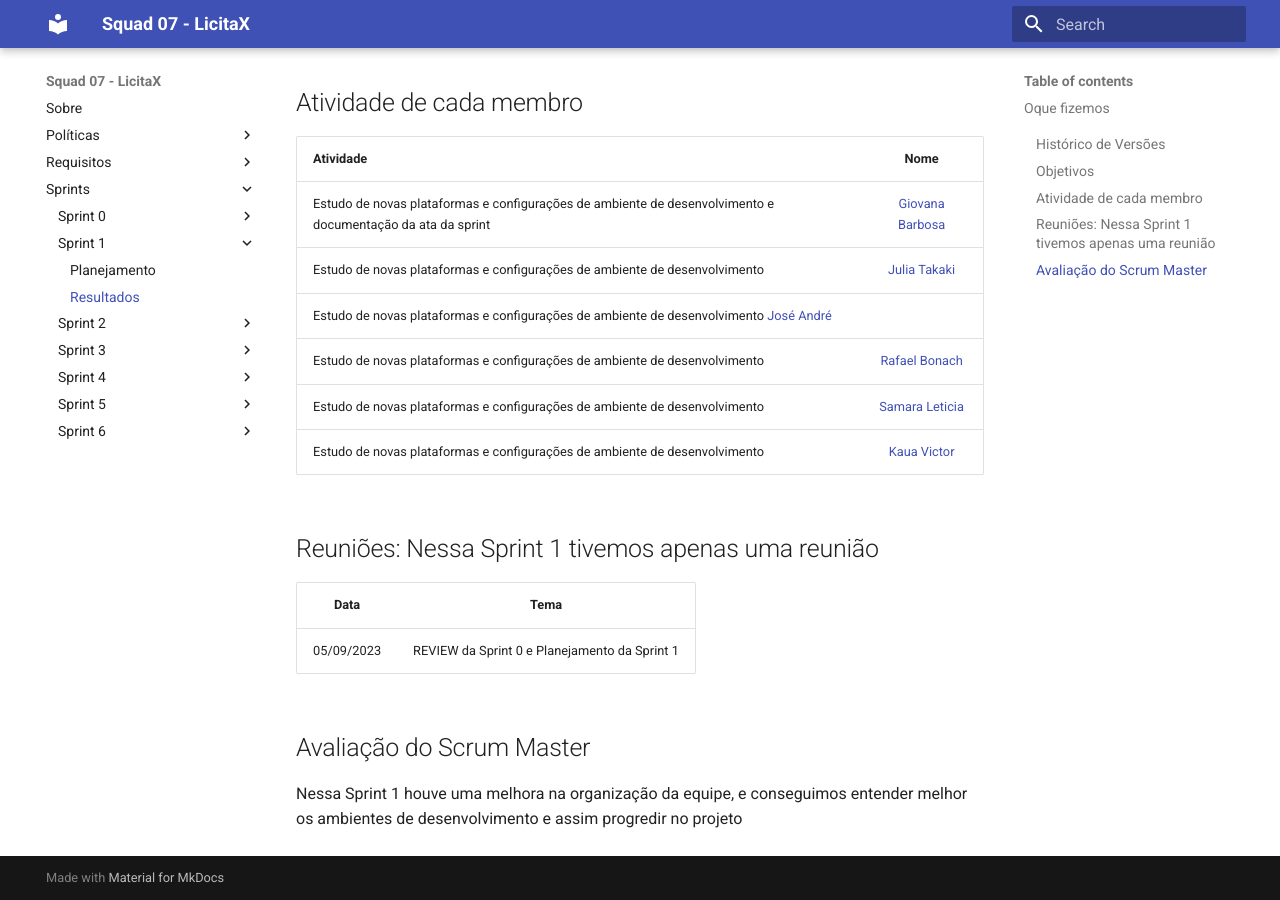
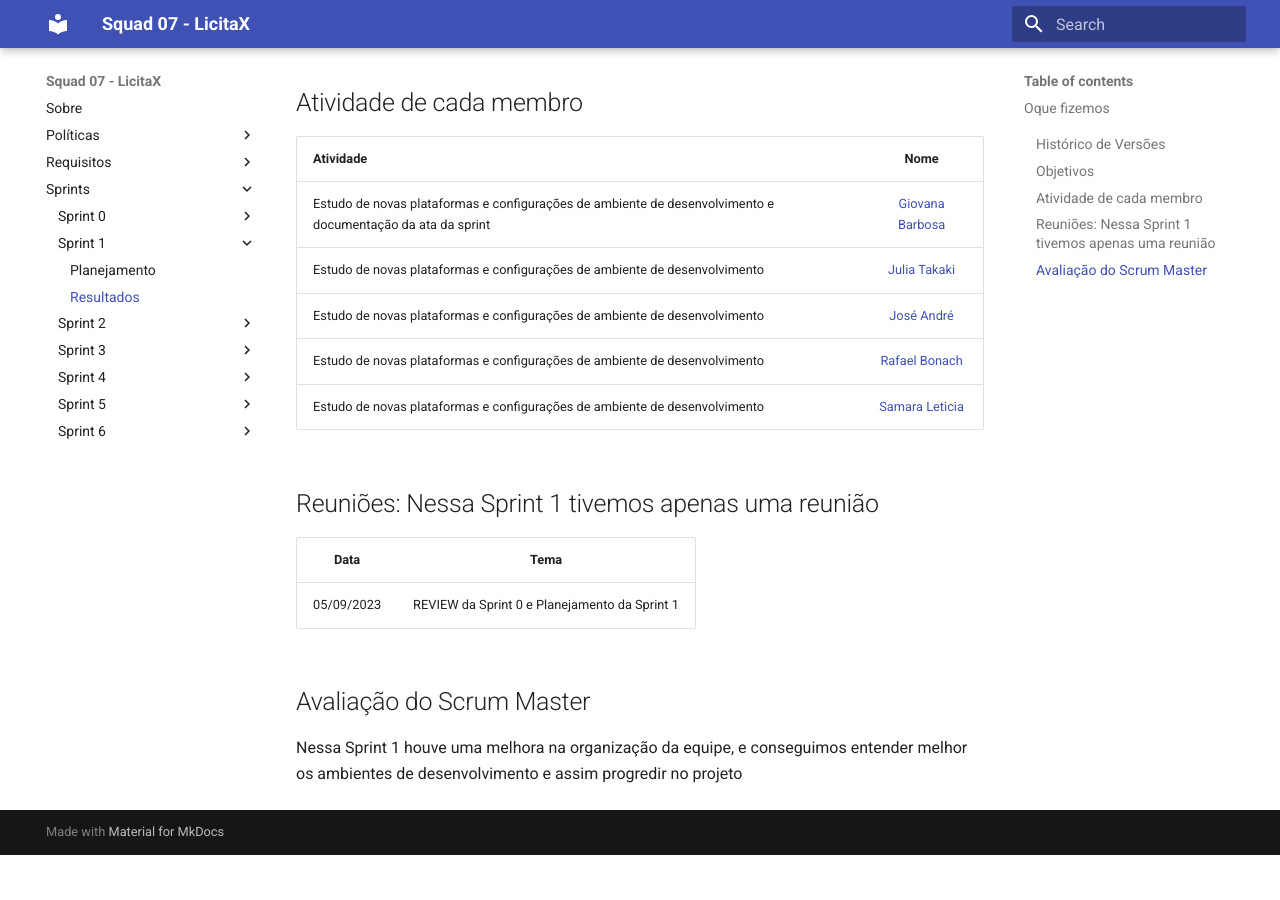
Before and after one commit to unb-mds/2023-2-Squad07, an MkDocs documentation site: the page built from docs/sprints/sprint01/resultado.md, in a window 1280 px wide and 900 px high, scrolled down 787 px. Built offline with MkDocs 1.6.1 and Material for MkDocs 9.7.7, drawn with Linux system fonts in a browser that asks for light colours; after the commit the page ends 1642 px from its top, so only the background shows below that.

Commit message:
:pencil:arrumando

```diff
--- a/docs/sprints/sprint01/resultado.md
+++ b/docs/sprints/sprint01/resultado.md
@@ -26,10 +26,10 @@ Durante esta sprint, focamos muito na organização da equipe, configurando os a
 | ------------- | :-------------------------------------------------------------------------------------------------------------------------------------------------------: |
 | Estudo de novas plataformas e configurações de ambiente de desenvolvimento e documentação da ata da sprint  |                                                    [Giovana Barbosa ](https://github.com/gio221)                                                    |
 | Estudo de novas plataformas e configurações de ambiente de desenvolvimento |                                                    [Julia Takaki](https://github.com/juliatakaki)                                                    |
-|Estudo de novas plataformas e configurações de ambiente de desenvolvimento                         [José André](https://github.com/joseandre25)                                                     |
+|Estudo de novas plataformas e configurações de ambiente de desenvolvimento      |                   [José André](https://github.com/joseandre25)                                                     |
 |Estudo de novas plataformas e configurações de ambiente de desenvolvimento  |                                                    [Rafael Bonach](https://github.com/RafaBonach)                                                    |
 |Estudo de novas plataformas e configurações de ambiente de desenvolvimento    |                                                    [Samara Leticia](https://github.com/samarawwleticia)                                                    |
-| Estudo de novas plataformas e configurações de ambiente de desenvolvimento | [Kaua Victor](https://github.com/Kauanviictor) |
+
 
 
 ## Reuniões: Nessa Sprint 1 tivemos apenas uma reunião
--- a/mkdocs.yml
+++ b/mkdocs.yml
@@ -52,4 +52,5 @@ nav:
           - Resultado: sprints/sprint05/resultado.md
         - Sprint 6:
           - Planejamento: sprints/sprint06/planejamento.md
+          - Resultado: sprints/sprint07/resultado.md
 theme: material
```
Also changed, not shown: docs/sprints/sprint02/resultado.md (+1 -1 lines), docs/sprints/sprint06/resultado.md (+1 -1 lines).
